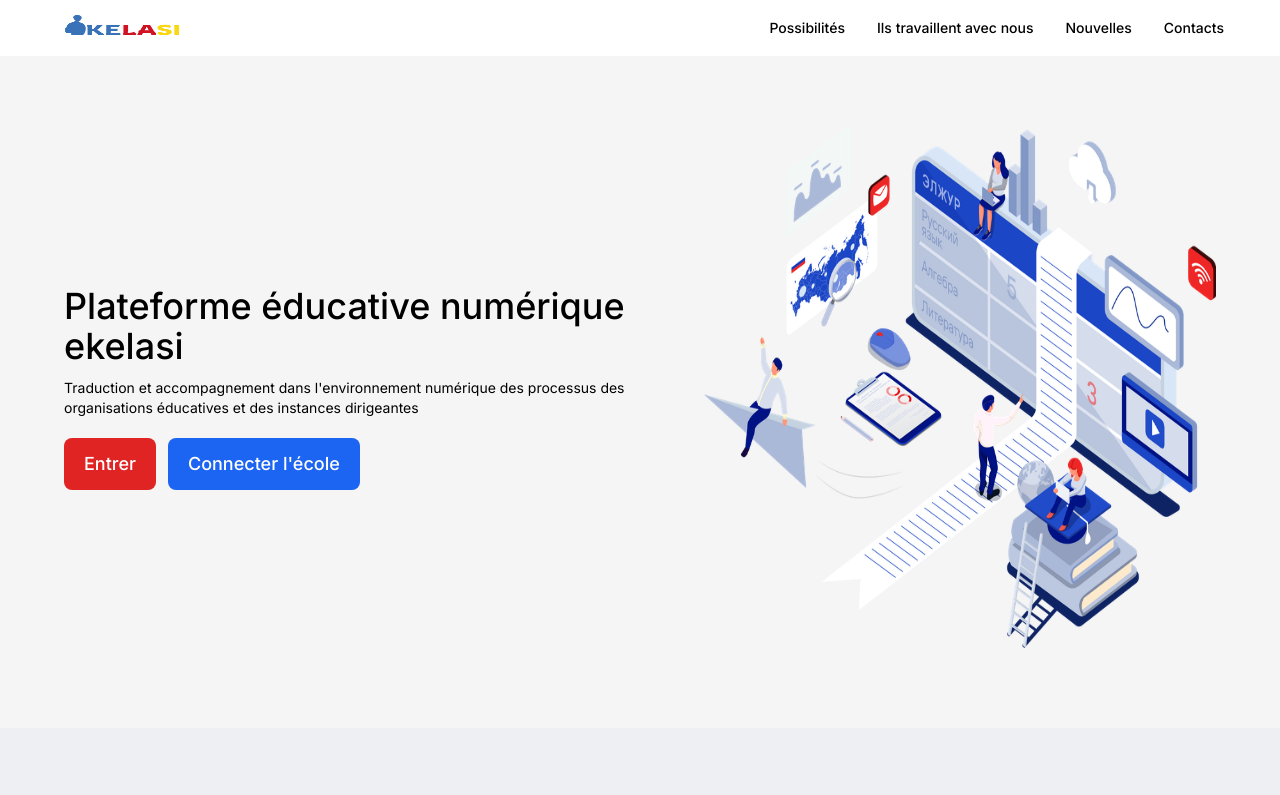
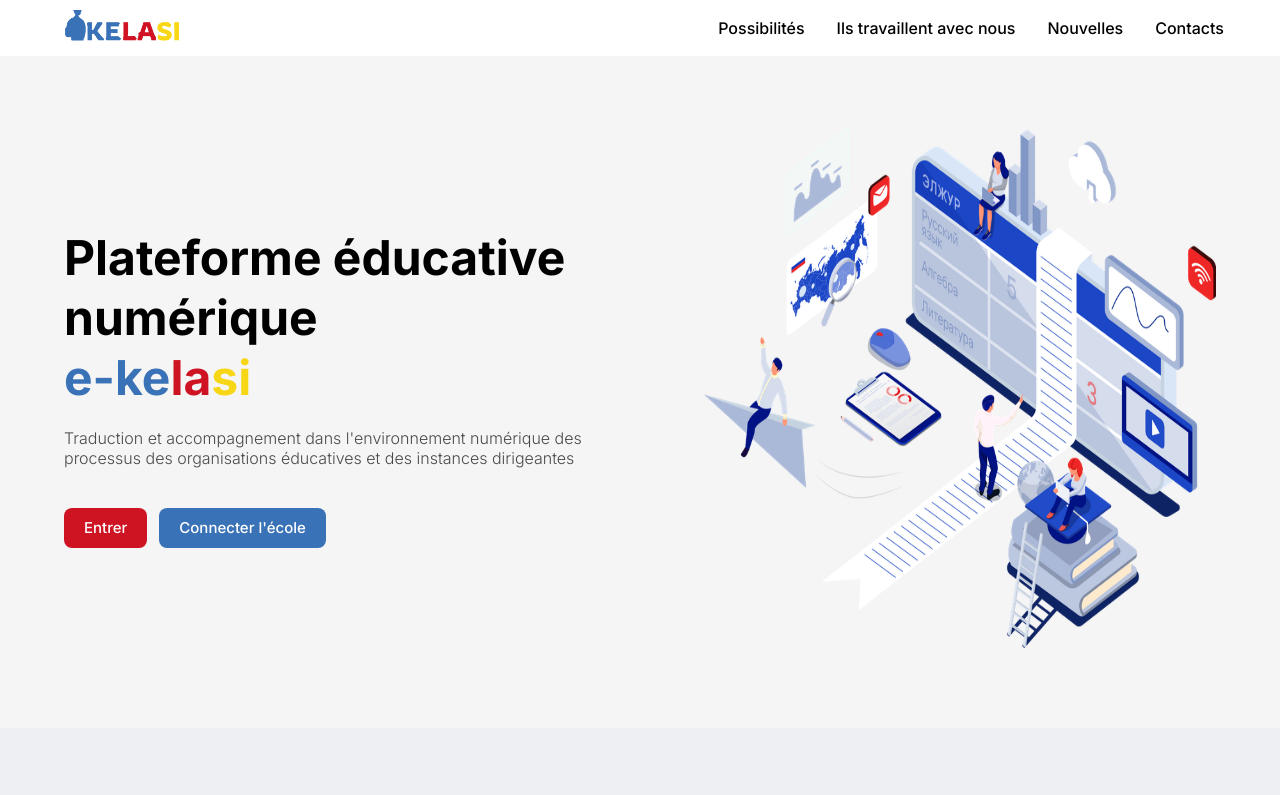
Before and after one commit to GroupeBH/ekelasi, a Next.js app: page / in a window 1280 px wide. Shown: the top 795 px of the page. Built offline with nearby package versions, Linux system fonts and the light colour scheme.

Commit message:
update home

```diff
--- a/src/app/components/Header.js
+++ b/src/app/components/Header.js
@@ -9,16 +9,16 @@
           <div className="flex justify-between items-center w-[100%]">
             <div className="md:w-[50%]">
                 <div className="w-[100%]">
-                    <p className="md:text-4xl text-2xl font-medium pb-3">Plateforme éducative numérique ekelasi</p>
-                    <p className="text-sm">Traduction et accompagnement dans l'environnement numérique des processus des organisations éducatives et des instances dirigeantes</p>
+                    <p className="md:text-[48px] md:pb-5 font-bold leading-[60px] text-2xl pb-3">Plateforme éducative <br /> numérique <br /> <span className="text-[#3972b7]">e-ke</span><span className="text-[#ce1322]">la</span><span className="text-[#f7d715]">si</span></p>
+                    <p className="text-sm md:text-[16px] md:pb-5 text-[rgba(0,0,0,0.7)] font-light">{"Traduction et accompagnement dans l'environnement numérique des processus des organisations éducatives et des instances dirigeantes"}</p>
                 </div>
                 <div className="flex gap-3 text-lg font-medium mt-5">
-                    <button className="px-5 md:py-3 py-3 bg-red-600 rounded-lg text-white">Entrer</button>
-                    <button className="md:px-5 md:py-3 py-3 px-1 bg-blue-600 rounded-lg text-white">Connecter l'école</button>
+                    <button className="px-5 md:py-[6px] md:text-[15px] py-3 bg-[#ce1322] rounded-lg text-white">Entrer</button>
+                    <button className="md:px-5 md:py-[6px] md:text-[15px] py-3 px-1 bg-[#3972b7] rounded-lg text-white">{"Connecter l'école"}</button>
                 </div>
             </div>
             <div className="md:block hidden">
-                <Image src={side_image} className="h-[65vh] w-[40vw]" />
+                <Image src={side_image} alt="" className="h-[65vh] w-[40vw]" />
             </div>
           </div>
         </div>
--- a/src/app/components/Nav.js
+++ b/src/app/components/Nav.js
@@ -19,14 +19,15 @@
           <Navbar.Brand href="#">
             <Image
               src={logo}
-              className="mr-3 h-6 md:w-[10vw] w-[30vw] sm:h-9"
+              alt=""
+              className="mr-3 h-6 md:w-[10vw] w-[30vw] sm:h-9 object-cover"
             />
           </Navbar.Brand>
           <Navbar.Toggle />
           <Navbar.Collapse>
             {navTags.map((i, index) => {
               return (
-                <div className="cursor-pointer">
+                <div key={index} className="cursor-pointer text-[16px]">
                   {i.name}
                 </div>
               )
```
